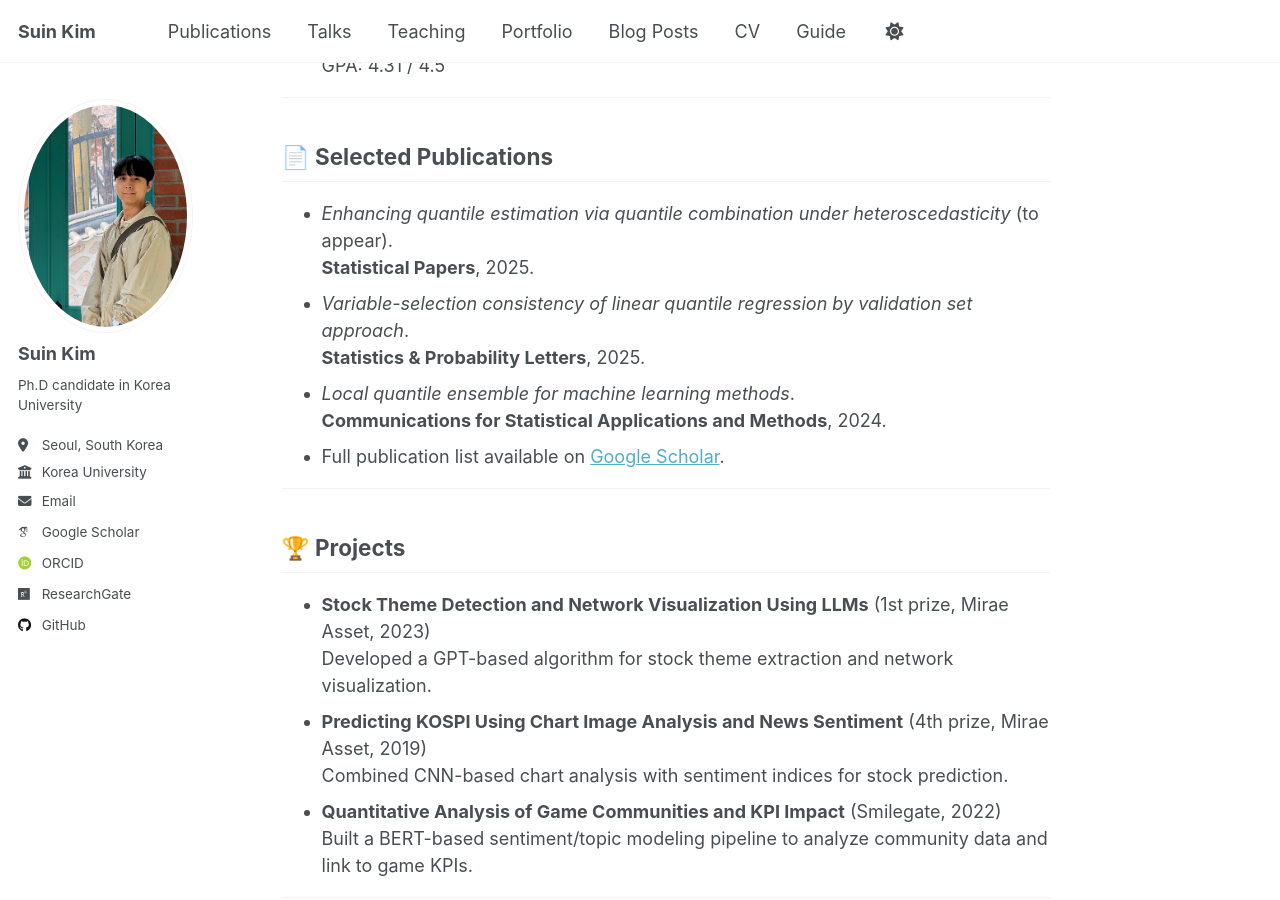
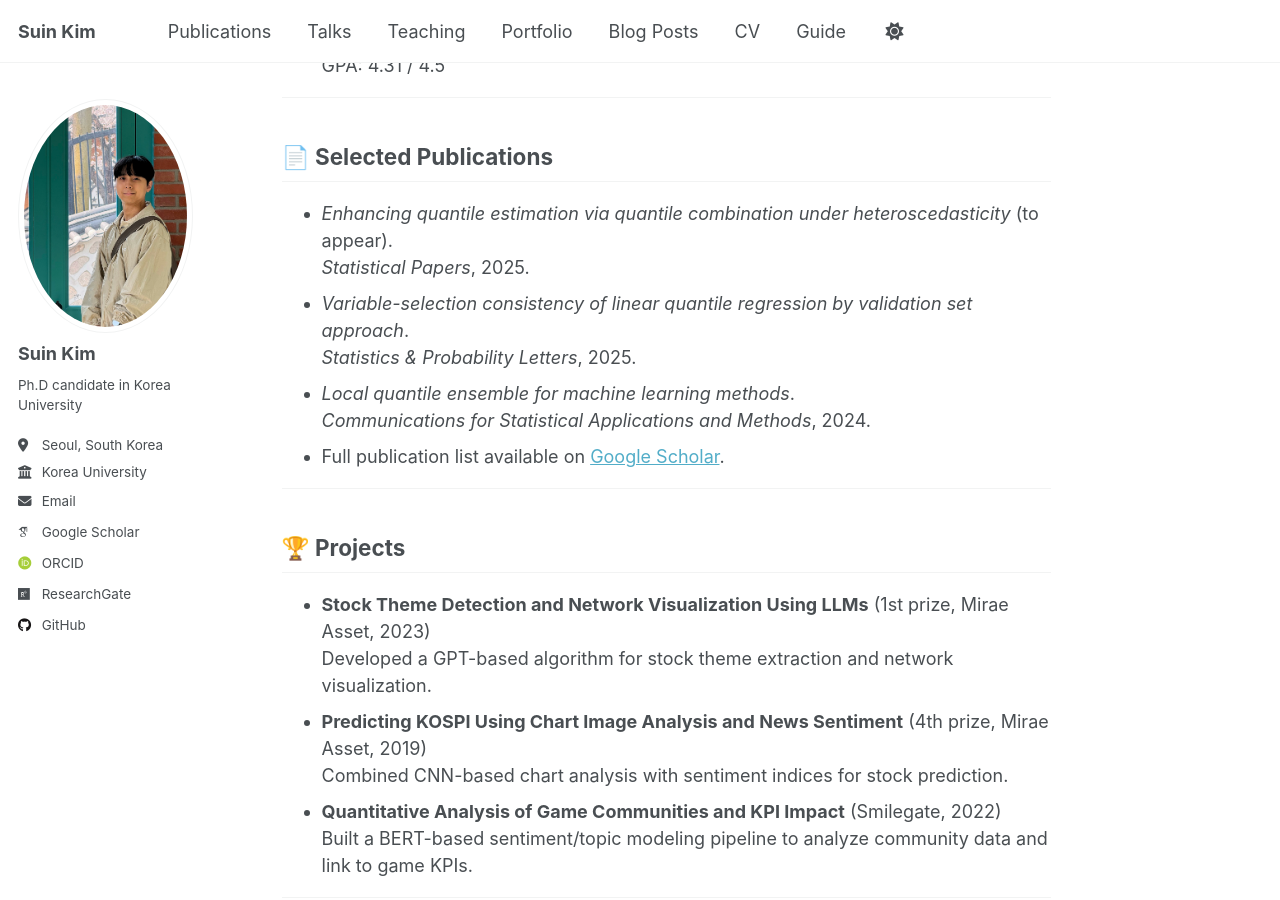
Before and after one commit to suinkim96/suinkim96.github.io, a Jekyll site: the page built from _pages/about.md, in a window 1280 px wide and 900 px high, scrolled down 499 px. Built offline with Jekyll 4.4.1, drawn with Linux system fonts in a browser that asks for light colours; some web fonts are replaced; a script that is not in the unit is left out.

```diff
--- a/_pages/about.md
+++ b/_pages/about.md
@@ -23,11 +23,11 @@ I am particularly interested in developing new statistical methodologies and mac
 
 ## 📄 Selected Publications
 - *Enhancing quantile estimation via quantile combination under heteroscedasticity* (to appear).
-  **Statistical Papers**, 2025.
+  *Statistical Papers*, 2025.
 - *Variable-selection consistency of linear quantile regression by validation set approach*.
-  **Statistics & Probability Letters**, 2025.
+  *Statistics & Probability Letters*, 2025.
 - *Local quantile ensemble for machine learning methods*.
-  **Communications for Statistical Applications and Methods**, 2024.
+  *Communications for Statistical Applications and Methods*, 2024.
 - Full publication list available on [Google Scholar](https://scholar.google.co.kr/citations?user=eQPLBW4AAAAJ&hl=ko).
 
 ---
```
